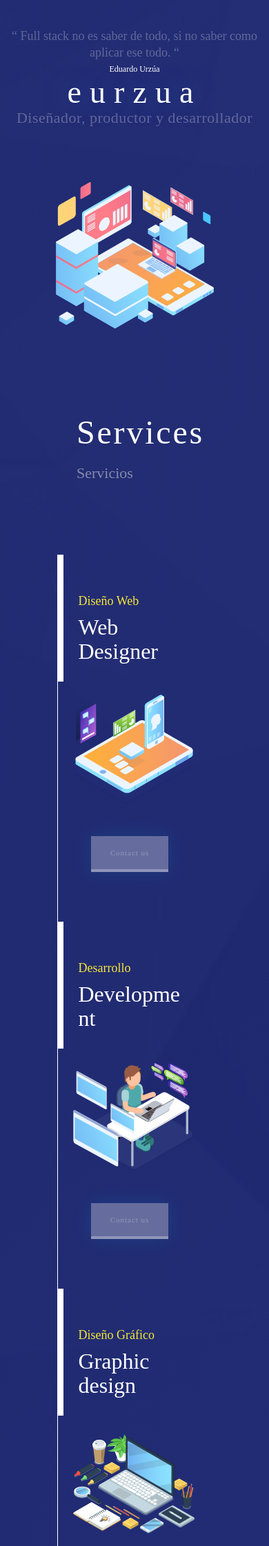
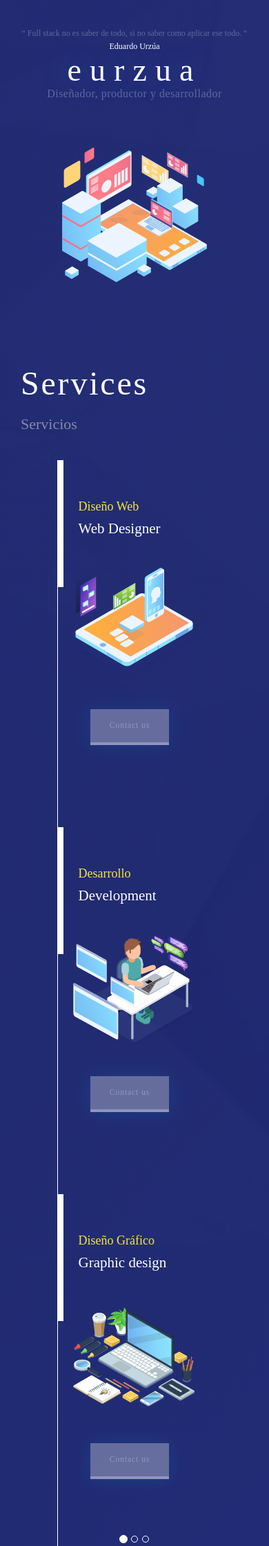
Before and after one commit to eurzua/e-urzua-portafolio, a PHP site: page / in a window 390 px wide. Shown: the part 61-2302 px from the top of the page at 69% size. Run offline with PHP 8.4, Linux system fonts and the light colour scheme; some libraries are stand-ins or nearby versions.

Commit message:
changed buttom for a and added styles for responsive

```diff
--- a/css/base.css
+++ b/css/base.css
@@ -35,6 +35,7 @@
   --color-link-hover: #cbf3ee;
   color: var(--color-menu-item);
   min-height: 100vh;
+  font-size: 14.5px;
 }
 
 /* Page Loader */
@@ -84,7 +85,7 @@
 }
 
 p{
-  font-size: 1.2em;
+  font-size: 1em;
   font-weight: 200;
   line-height: 1.35;
 }
@@ -385,12 +387,13 @@
     font-size: 120px;
   }
   .main__header-comments{
-    width: 100%;
+    width: 80%;
     margin: auto;
   }
   .main__header-subtitle {
     font-size: 22px;
     margin-top: -20px;
+    width: 100%;
   }
 }
 
@@ -399,12 +402,20 @@
     font-size: 46px;
     margin-bottom: 20px;
   }
+  .main__header-subtitle {
+    font-size: 16px;
+  }
   .main__header-container {
-    background-size: 229px !important;
-    height: 445px;
+    background-position: center 12em !important;
+    background-size: 210px !important;
+    height: 470px;
     width: 100%;
     margin: 40px 0 0 0;
     text-align: center;
+  }
+  .main__header-comments{
+    width: 90%;
+    font-size: 12px;
   }
 }
 
@@ -440,6 +451,7 @@
 @media (max-width: 766px) {
   .carousel {
     display: block;
+    margin-bottom: 4em;
   }
   .services__desktop {
     display: none;
@@ -468,12 +476,17 @@
 }
 
 .main__subtitle {
-  padding-left: 96px;
   font-family: Montserrat-Light;
   font-size: 22px;
   color: rgba(216, 216, 216, 0.55);
   letter-spacing: 0;
   padding: 0 0 96px 96px;
+}
+
+@media (max-width: 566px) {
+  .services__mobile-content .card-img {margin: 20px -30px;}
+  .main__title{ padding: 0 0 0 15px;}
+  .main__subtitle {padding: 0 0 30px 15px;}
 }
 
 .card {
@@ -546,16 +553,16 @@
   background-image: url("../img/graphic-figure.svg");
 }
 
-.card button {
+.card .card-link {
   display: block;
   opacity: 0.5;
-  font-family: Montserrat-Bold;
-  font-size: 18px;
   color: #fff;
   letter-spacing: 0.9px;
+  padding: 16px 48px;
+  text-align: center;
+  font-size: 1em;
+  font-family: Montserrat-Bold;
   background-color: #f8f9faa3;
-  padding: 16px 48px;
-  font-size: 1em;
   border-bottom: 4px solid #fff;
   box-shadow: 0 0 27px 0 rgba(0,176,235,0.29);
 }
@@ -581,6 +588,11 @@
   font-size: 32px;
   color: #ffffff;
   letter-spacing: 0;
+}
+
+@media (max-width: 1196px) {
+  .card { padding: 48px 30px;}
+  .card__title-primary { font-size: 21px;}
 }
 
 label {
--- a/index.php
+++ b/index.php
@@ -19,7 +19,6 @@
 <?php include("assets/_data/_services-mobile.php");?>
 
    <div class="row services__desktop">
-
       <div class="col-md-4 col-sm-12">
         <div class="card web">
           <div class="card-body">
@@ -27,11 +26,10 @@
             <h4 class="card__title">Diseño Web</h4>
             <h5 class="card__title-primary">Web Designer</h5>
             <div class="card-img">Diseño web / Web Designer.</div>
-          <button data-toggle="collapse" data-target="#_contact" class="card-link">Contact us</button>
+            <a href="contact.php" alt="to contact" class="card-link">Contact us</a>
           </div>
         </div>
       </div>
-
       <div class="col-md-4 col-sm-12">
         <div class="card development">
           <div class="card-body">
@@ -39,11 +37,10 @@
             <h4 class="card__title">Desarrollo</h4>
             <h5 class="card__title-primary">Development</h5>
             <div class="card-img">Desarrollo / Development.</div>
-          <button data-toggle="collapse" data-target="#_contact" class="card-link">Contact us</button>
+            <a href="contact.php" alt="to contact" class="card-link">Contact us</a>
           </div>
         </div>
       </div>
-
       <div class="col-md-4 col-sm-12">
         <div class="card graphic">
           <div class="card-body">
@@ -51,47 +48,12 @@
             <h4 class="card__title">Diseño Gráfico</h4>
             <h5 class="card__title-primary">Graphic design</h5>
             <div class="card-img">Diseño gráfico / Graphic design.</div>
-          <button data-toggle="collapse" data-target="#_contact" class="card-link">Contact us</button>
+            <a href="contact.php" alt="to contact" class="card-link">Contact us</a>
           </div>
         </div>
       </div>
     </div>
-
-  <div class="row">
-    <div id="_contact" class="collapse">
-      <div class="row">
-          <div class=" col-12 ">
-              <form method="post" action="_contact.php">
-                  <div class="col-sm-12 form-group">
-                    <label for="nombre">Nombre</label>
-                      <input class="form-control" name="nombre" placeholder="nombre" type="text">
   </div>
-                  <div class="col-sm-12 form-group">
-                    <label for="telefono">Teléfono:</label>
-                      <input name="telefono" class="form-control" type="tel" placeholder="Teléfono">
-                  </div>
-                  <div class="col-sm-12 form-group">
-                    <label for="email">Email:</label>
-                      <input class="form-control"  name="email" placeholder="Email" type="email">
-                  </div>
-                  <div class="col-sm-12 form-group">
-                    <label for="asunto">Asunto:</label>
-                      <input class="form-control"  name="asunto" placeholder="asunto" type="text">
-                  </div>
-                  <div class="col-sm-12 form-group">
-                    <label for="telefono">Mensaje:</label>
-                      <textarea class="form-control" rows="5" name="cuerpo"></textarea>
-                  </div>
-                <div class="form-group text-center">
-                      <input type="submit" class="form-btn"  name="registrarse" onsubmit="">
-                  <div>
-              </form>
-          </div>
-      </div>
-</div>
-
-  </div>
-
 </div>
 
 
@@ -100,10 +62,10 @@
    <h2 class="main__title">Projects</h2>
    <h3 class="main__subtitle">Projectos</h3>
     <div class="row">
-      <div class="col-md-6 col-xs-12 bg-warning d-flex align-self-center"  style="height: 526px; width: auto;">
+      <div class="col-md-6 col-sm-12 bg-warning d-flex align-self-center"  style="height: 526px; width: 100%; margin: 0 -15px">
         cualqueir cosa
       </div>
-      <div class="col-md-6 col-xs-12">
+      <div class="col-md-6 col-sm-12">
         <div class="col-12  bg-success" style="height: 526px; width: auto;">
 
         blabla
```
Also changed, not shown: other parts of css/base.css (+18 -22 lines). Lines whose indentation alone changed are shown as unchanged.
